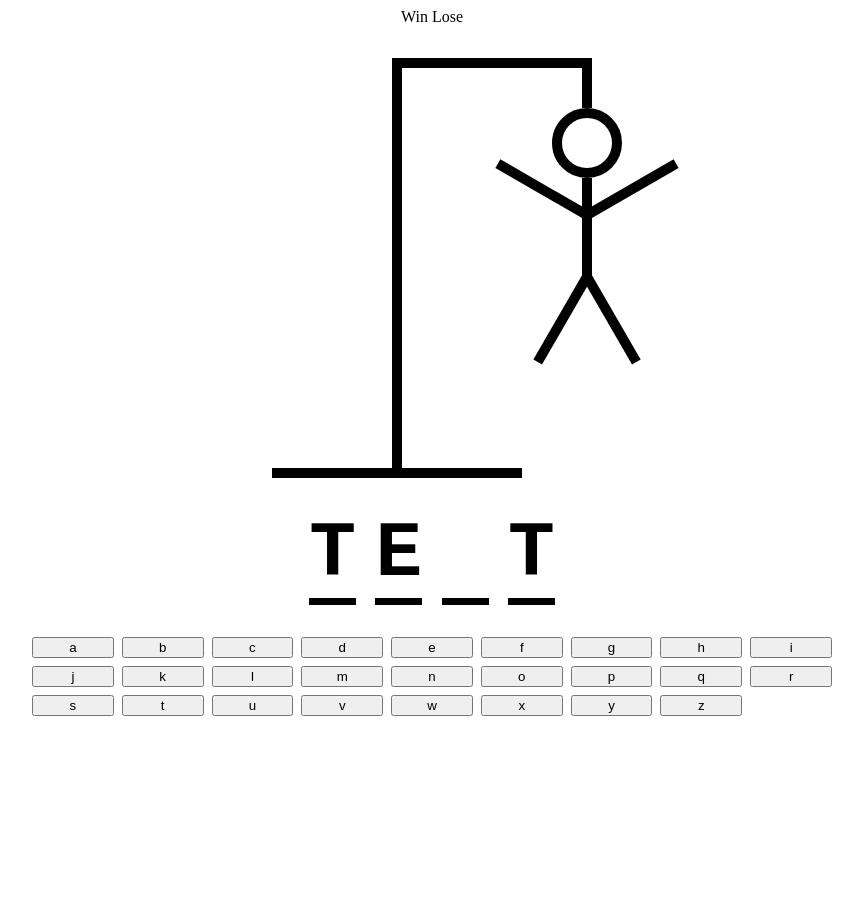
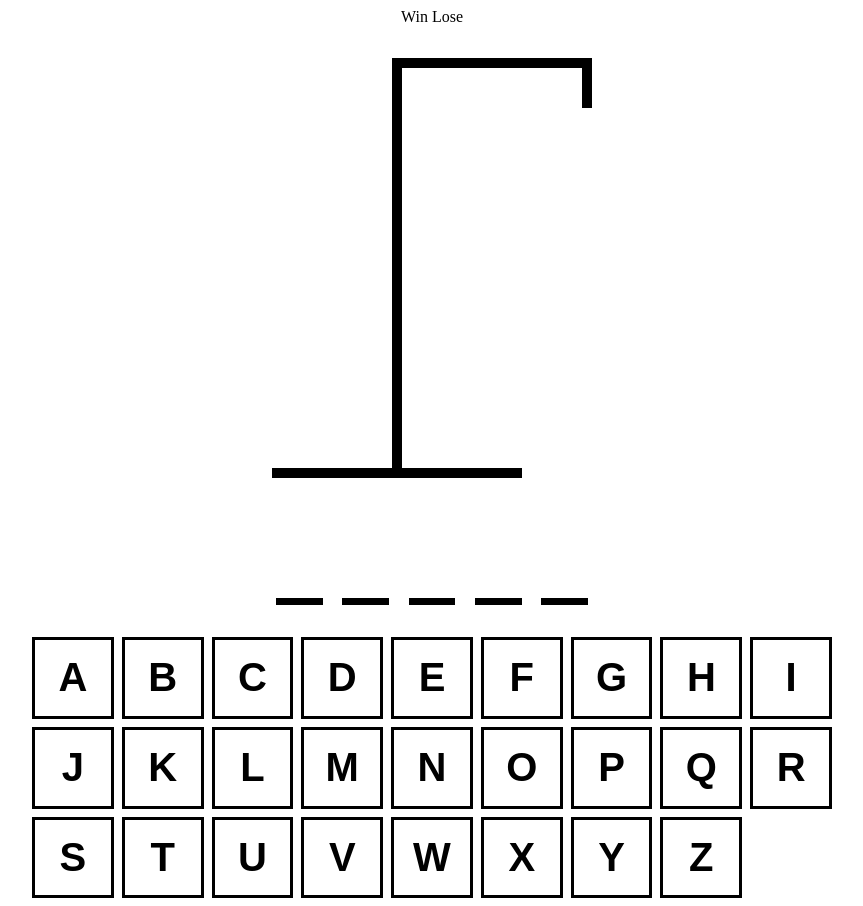
Before and after one commit to zyper16/react-ts-hangman, a React (Vite) app: page / in a window 1280 px wide. Shown: the whole page, without its empty margins (208-1071 px from the left). Before the commit the page ends 800 px from the top, so only its background shows below. Built offline with nearby package versions, Linux system fonts and the light colour scheme.

Commit message:
Adding first wave of functionality

```diff
--- a/src/App.tsx
+++ b/src/App.tsx
@@ -1,4 +1,4 @@
-import { useState } from "react";
+import { useEffect, useState } from "react";
 
 import HangmanDrawing from "./components/HangmanDrawing";
 import HangmanWord from "./components/HangmanWord";
@@ -13,7 +13,31 @@ function App() {
   const [wordToGuess, setWordToGuess] = useState(generateRandomWord());
   const [guessedLetters, setGuessedLetters] = useState<string[]>([]);
 
+  const wrongLetters = guessedLetters.filter(
+    letter => !wordToGuess.includes(letter)
+  );
+
   console.log(wordToGuess);
+  console.log(wrongLetters);
+  const processKeyPress = function (key: string) {
+    if (guessedLetters.includes(key)) return;
+    setGuessedLetters([...guessedLetters, key]);
+  };
+
+  useEffect(() => {
+    const handler = (e: KeyboardEvent) => {
+      const pressedKey = e.key;
+      if (!pressedKey.match(/^[a-z]$/)) return;
+      e.preventDefault();
+      console.log(pressedKey);
+
+      processKeyPress(pressedKey);
+    };
+
+    document.addEventListener("keypress", handler);
+
+    return () => document.removeEventListener("keypress", handler);
+  });
 
   return (
     <div
@@ -27,8 +51,8 @@ function App() {
       }}
     >
       <div>Win Lose</div>
-      <HangmanDrawing />
-      <HangmanWord />
+      <HangmanDrawing wrongLettersNumber={wrongLetters.length} />
+      <HangmanWord wordToGuess={wordToGuess} guessedLetters={guessedLetters} />
       <div style={{ alignSelf: "stretch" }}>
         <HangmanKeyboard />
       </div>
--- a/src/components/HangmanDrawing.tsx
+++ b/src/components/HangmanDrawing.tsx
@@ -85,15 +85,18 @@ const HEAD = (
   />
 );
 
-export default function HangmanDrawing() {
+const BODY_PARTS = [HEAD, BODY, RIGHT_ARM, LEFT_ARM, RIGHT_LEG, LEFT_LEG];
+
+type HangmanDrawingType = {
+  wrongLettersNumber: number;
+};
+
+export default function HangmanDrawing({
+  wrongLettersNumber,
+}: HangmanDrawingType) {
   return (
     <div style={{ position: "relative" }}>
-      {HEAD}
-      {BODY}
-      {RIGHT_ARM}
-      {LEFT_ARM}
-      {RIGHT_LEG}
-      {LEFT_LEG}
+      {BODY_PARTS.slice(0, wrongLettersNumber)}
       <div
         style={{
           width: "10px",
--- a/src/components/HangmanKeyboard.tsx
+++ b/src/components/HangmanKeyboard.tsx
@@ -1,3 +1,4 @@
+import "./hangmanKeyboard.css";
 const KEYS = Array.from("abcdefghijklmnopqrstuvwxyz");
 
 export default function HangmanKeyboard() {
@@ -10,7 +11,9 @@ export default function HangmanKeyboard() {
       }}
     >
       {KEYS.map(key => (
-        <button key={key}>{key}</button>
+        <button className="btn" key={key}>
+          {key}
+        </button>
       ))}
     </div>
   );
--- a/src/components/HangmanWord.tsx
+++ b/src/components/HangmanWord.tsx
@@ -1,6 +1,12 @@
-export default function HangmanWord() {
-  const word = "test";
-  const triedLetters = ["t", "g", "e"];
+type hangmanWordType = {
+  wordToGuess: string;
+  guessedLetters: string[];
+};
+
+export default function HangmanWord({
+  wordToGuess,
+  guessedLetters,
+}: hangmanWordType) {
   return (
     <div
       style={{
@@ -12,11 +18,13 @@ export default function HangmanWord() {
         fontFamily: "monospace",
       }}
     >
-      {word.split("").map((letter, index) => (
+      {wordToGuess.split("").map((letter, index) => (
         <span style={{ borderBottom: ".1em solid black" }} key={index}>
           <span
             style={{
-              visibility: triedLetters.includes(letter) ? "visible" : "hidden",
+              visibility: guessedLetters.includes(letter)
+                ? "visible"
+                : "hidden",
             }}
           >
             {letter}
--- /dev/null
+++ b/src/components/hangmanKeyboard.css
@@ -0,0 +1,26 @@
+.btn {
+  width: 100%;
+  border: 3px solid black;
+  background: none;
+  aspect-ratio: 1 / 1;
+  font-size: 2.5rem;
+  text-transform: uppercase;
+  padding: 0.5rem;
+  font-weight: bold;
+  cursor: pointer;
+  color: black;
+}
+
+.btn.active {
+  background-color: hsl(200, 100%, 50%);
+  color: white;
+}
+
+.btn.inactive {
+  opacity: 0.3;
+}
+
+.btn:hover:not(:disabled),
+.btn:focus:not(:disabled) {
+  background-color: hsl(200, 100%, 75%);
+}
```
